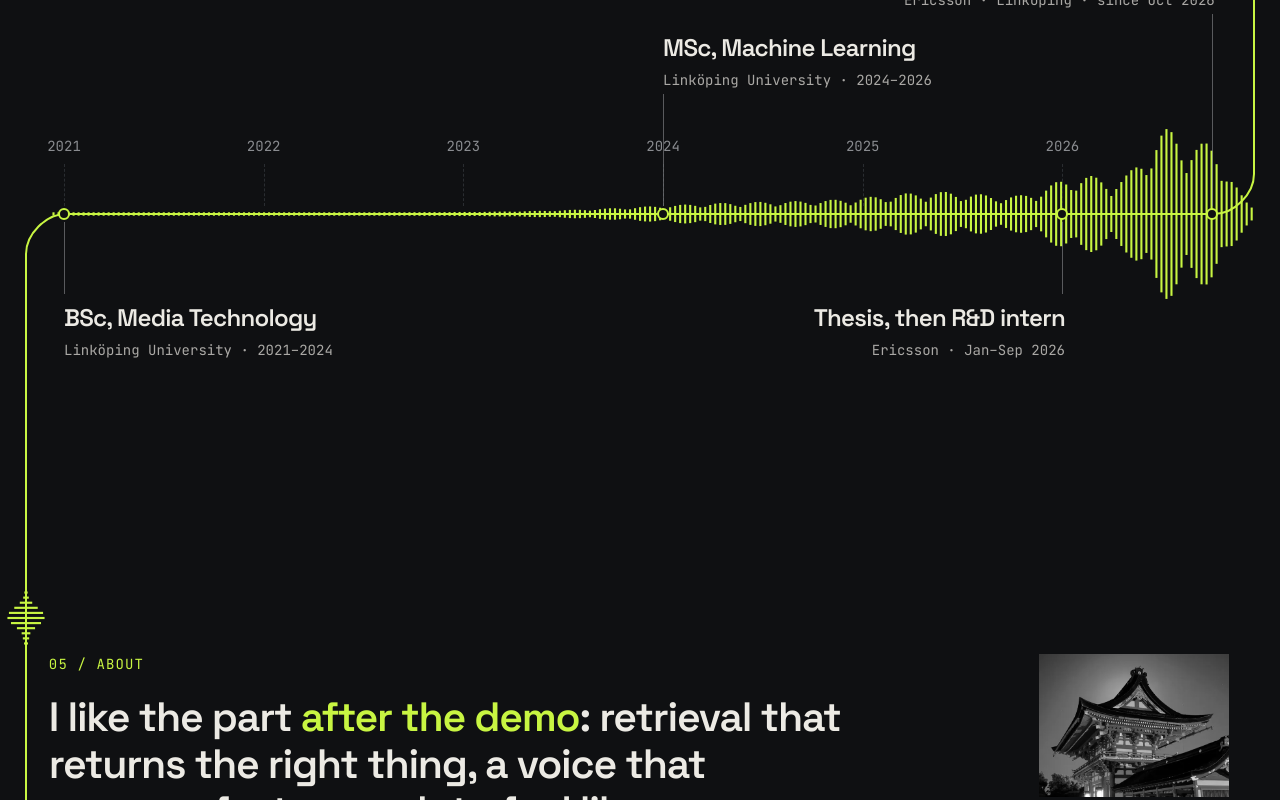
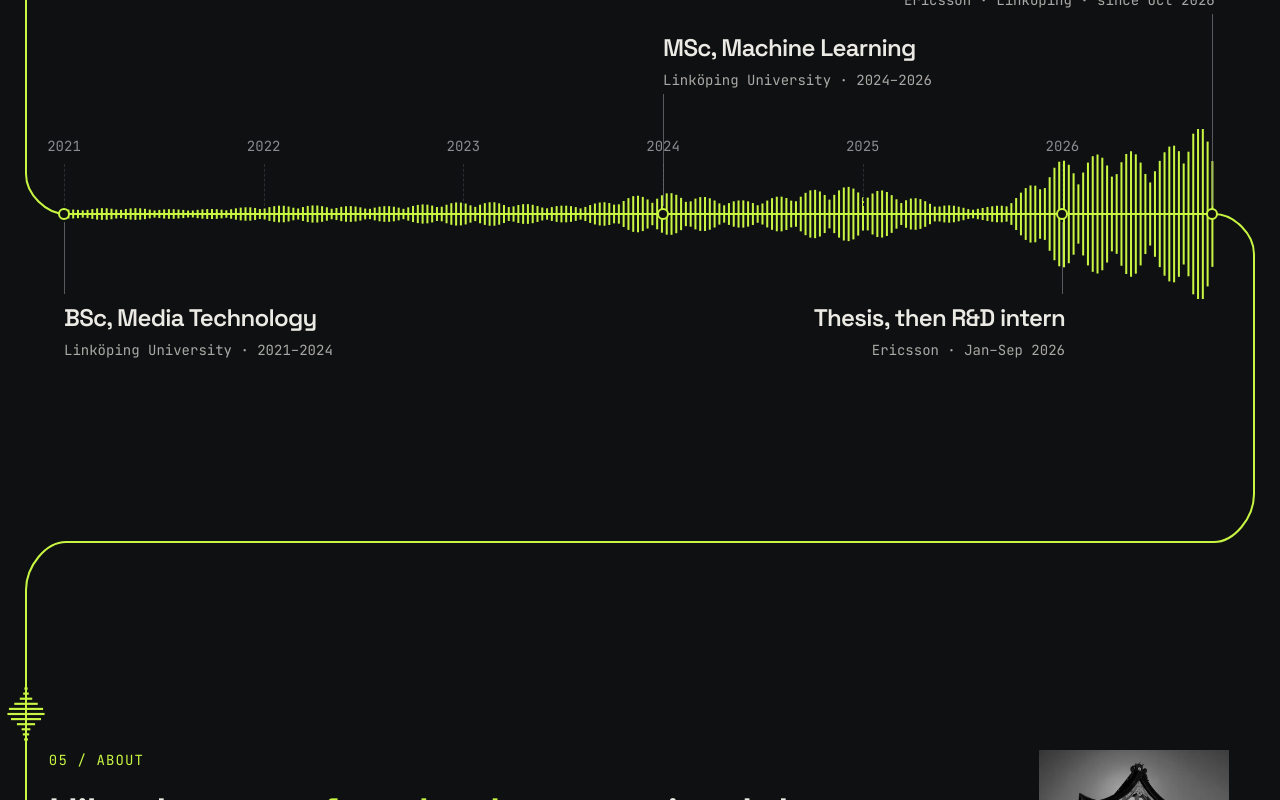
Before and after one commit to Berkay2002/portfolio-new, a Next.js app: page / in a window 1280 px wide. Shown: the part 3080-3880 px from the top of the page. Built offline with nearby package versions, Linux system fonts and the light colour scheme.

Commit message:
Trace: Experience runs from 2021 on the left to now on the right with the wave growing as the line passes, and the line joins the career and contact waveforms at their ends instead of inside them

```diff
--- a/app/globals.css
+++ b/app/globals.css
@@ -459,7 +459,7 @@
 [data-anim] .wave.vertical:not(.on) rect {
   transform: scaleX(0.12);
 }
-/* The hero's signal fills bar by bar as the page scrolls (the trace sets .on on each bar). */
+/* A sweep wave fills bar by bar as the line passes (the trace sets .on on each bar). */
 .wave.sweep rect {
   transition-duration: 0.35s;
   transition-delay: 0s;
@@ -467,3 +467,6 @@
 [data-anim] .wave.sweep rect:not(.on) {
   transform: scaleY(0.12);
 }
+[data-anim] .wave.sweep.vertical rect:not(.on) {
+  transform: scaleX(0.12);
+}
--- a/components/landing/sections.tsx
+++ b/components/landing/sections.tsx
@@ -364,7 +364,7 @@ export function Research() {
           ({c.research.with} Jonatan Ebenholm)
         </p>
       </div>
-      <Wire from="79%" to="98%" />
+      <Wire from="79%" to="2%" />
     </section>
   );
 }
@@ -380,13 +380,17 @@ const moments = [
   { at: 2026, above: false },
   { at: 2026.75, above: true },
 ];
-// Quiet until 2024, a gentle wave after, a burst at the new job (t along the axis, 2021 to 2027).
+// Grows with the years: small at the BSc, more through the MSc, most at Ericsson (t along the axis,
+// 2021 to 2027; the moments sit near 0, 0.52, 0.87 and 0.99).
 const careerPeaks: [number, number, number][] = [
-  [0.6, 0.14, 0.12],
-  [0.75, 0.08, 0.2],
-  [0.86, 0.04, 0.4],
-  [0.93, 0.03, 0.95],
-  [0.97, 0.02, 0.6],
+  [0.04, 0.06, 0.05],
+  [0.2, 0.08, 0.08],
+  [0.36, 0.08, 0.12],
+  [0.52, 0.06, 0.22],
+  [0.68, 0.08, 0.3],
+  [0.87, 0.04, 0.55],
+  [0.93, 0.04, 0.65],
+  [0.985, 0.025, 1],
 ];
 
 export function Experience() {
@@ -398,11 +402,11 @@ export function Experience() {
         <h2 className="font-display mt-4 text-[40px] leading-none lg:text-[clamp(48px,5vw,72px)]">{c.experience.title}</h2>
       </div>
 
-      {/* Desktop: the axis runs back from 2026 at the right to 2021 at the left. */}
+      {/* Desktop: the trace comes in on the left and runs the axis from 2021 to 2026, the wave growing as it goes. */}
       <div className="relative mt-10 hidden h-[560px] lg:block">
-        <A className="top-[calc(50%-40px)] left-[98%]" />
-        <A className="top-1/2 left-[calc(98%-40px)] [--dir:h]" />
-        <Wave className="-translate-y-1/2 absolute top-1/2 left-[4%] h-[170px] w-[94%]" floor={0.02} n={240} peaks={careerPeaks} />
+        <A className="top-[calc(50%-40px)] left-[2%]" />
+        <A className="top-1/2 left-[calc(2%+40px)] [--dir:h]" />
+        <Wave className="-translate-y-1/2 absolute top-1/2 left-[calc(2%+40px)] h-[170px] w-[calc(96%-80px)]" floor={0.02} n={240} peaks={careerPeaks} sweep />
         {years.map((y) => (
           <div key={y}>
             <span className="-translate-x-1/2 absolute top-[calc(50%-78px)] text-(--dim) text-sm" style={{ left: `${X(y)}%` }}>
@@ -437,15 +441,16 @@ export function Experience() {
             </div>
           );
         })}
-        <A className="top-1/2 left-[calc(2%+40px)] [--dir:h]" />
-        <A className="top-[calc(50%+40px)] left-[2%]" />
+        <A className="top-1/2 left-[calc(98%-40px)] [--dir:h]" />
+        <A className="top-[calc(50%+40px)] left-[98%]" />
       </div>
+      <Wire from="98%" to="2%" />
 
       {/* Phone: the axis runs down from 2021, 88 px in. */}
       <div className="relative mt-10 h-[640px] lg:hidden">
         <A className="top-0 left-5" />
         <A className="top-[40px] left-[88px]" />
-        <Wave className="-translate-x-1/2 absolute top-[40px] left-[88px] h-[560px] w-[110px]" floor={0.02} n={90} peaks={careerPeaks} vertical />
+        <Wave className="-translate-x-1/2 absolute top-[40px] left-[88px] h-[560px] w-[110px]" floor={0.02} n={90} peaks={careerPeaks} sweep vertical />
         {years.map((y) => (
           <span className="-translate-y-1/2 absolute left-6 text-(--dim) text-xs" key={y} style={{ top: `${Y(y)}%` }}>
             {y}
@@ -550,8 +555,8 @@ export function Contact() {
       <div className="relative mt-8 h-32 lg:mt-10 lg:h-[200px]">
         <A className="top-[calc(50%-40px)] left-5 lg:left-[2%]" />
         <A className="top-1/2 left-[60px] [--dir:h] lg:left-[calc(2%+40px)]" />
-        <Wave className="absolute inset-0 size-full lg:hidden" n={64} peaks={[[0.5, 0.12, 1]]} />
-        <Wave className="absolute inset-0 hidden size-full lg:block" n={240} peaks={[[0.5, 0.1, 1], [0.38, 0.05, 0.3], [0.62, 0.05, 0.3]]} />
+        <Wave className="absolute inset-y-0 left-[60px] h-full w-[calc(100%-60px)] lg:hidden" n={58} peaks={[[0.5, 0.12, 1]]} sweep />
+        <Wave className="absolute inset-y-0 left-[calc(2%+40px)] hidden h-full w-[calc(98%-40px)] lg:block" n={232} peaks={[[0.5, 0.1, 1], [0.38, 0.05, 0.3], [0.62, 0.05, 0.3]]} sweep />
         <A className="top-1/2 right-0 [--dir:h]" />
       </div>
       <a className="mt-8 inline-block border-(--lime) border-b-2 pb-1 text-lg lg:mt-10 lg:text-[28px]" href={`mailto:${EMAIL}`}>
--- a/components/landing/trace.tsx
+++ b/components/landing/trace.tsx
@@ -129,28 +129,33 @@ export function TraceRoot({ children, className }: { children: ReactNode; classN
     const box = el.getBoundingClientRect();
     const all = [...samples.values()].flatMap((v) => v.s);
     state.current.samples = samples;
+    // The threshold of the line point nearest to (x, y), if one is within 80 px.
     const near = (x: number, y: number) => {
-      let best = { d: 80 * 80, thr: y };
+      let best: { d: number; thr?: number } = { d: 80 * 80 };
       for (const p of all) {
         const d = (p.x - x) ** 2 + (p.y - y) ** 2;
         if (d < best.d) best = { d, thr: p.thr };
       }
       return best.thr;
     };
+    const mid = (r: DOMRect) => [r.left - box.left + r.width / 2, r.top - box.top + r.height / 2] as const;
     state.current.waves = [...el.querySelectorAll("[data-wave]:not(.live):not(.sweep)")].map((w) => {
-      const r = w.getBoundingClientRect();
-      return { el: w, thr: near(r.left - box.left + r.width / 2, r.top - box.top + r.height / 2) };
+      const [x, y] = mid(w.getBoundingClientRect());
+      return { el: w, thr: near(x, y) ?? y };
     });
-    // A sweep wave fills bar by bar, left to right, from where the pen starts on the first screen
-    // to where the trace leaves its right end.
+    // A sweep wave fills bar by bar as the line passes each bar. A sweep wave the line only leaves
+    // (the hero's) fills left to right, from where the pen starts on the first screen to its right end.
     const start = window.innerHeight * PEN - (box.top + window.scrollY);
     state.current.bars = [...el.querySelectorAll("[data-wave].sweep")]
       .filter((w) => w.getClientRects().length > 0)
       .flatMap((w) => {
         const r = w.getBoundingClientRect();
-        const end = near(r.right - box.left, r.top - box.top + r.height / 2);
+        const end = near(r.right - box.left, mid(r)[1]) ?? mid(r)[1];
         const rects = [...w.querySelectorAll("rect")];
-        return rects.map((b, i) => ({ el: b, thr: Math.min(start, end) + (i / Math.max(1, rects.length - 1)) * Math.max(0, end - start) }));
+        return rects.map((b, i) => {
+          const linear = Math.min(start, end) + (i / Math.max(1, rects.length - 1)) * Math.max(0, end - start);
+          return { el: b, thr: near(...mid(b.getBoundingClientRect())) ?? linear };
+        });
       });
     draw();
   }, [lines, draw]);
@@ -227,7 +232,7 @@ export function Wave({
   floor?: number;
   vertical?: boolean;
   live?: boolean; // already swelled when the page opens
-  sweep?: boolean; // fills left to right as the page scrolls, ahead of the trace (the hero)
+  sweep?: boolean; // fills bar by bar as the line passes (or, if the line only leaves it, as the page starts to scroll)
   className?: string;
 }) {
   const bars = Array.from({ length: n }, (_, i) => {
```
Also changed, not shown: design/README.md.
